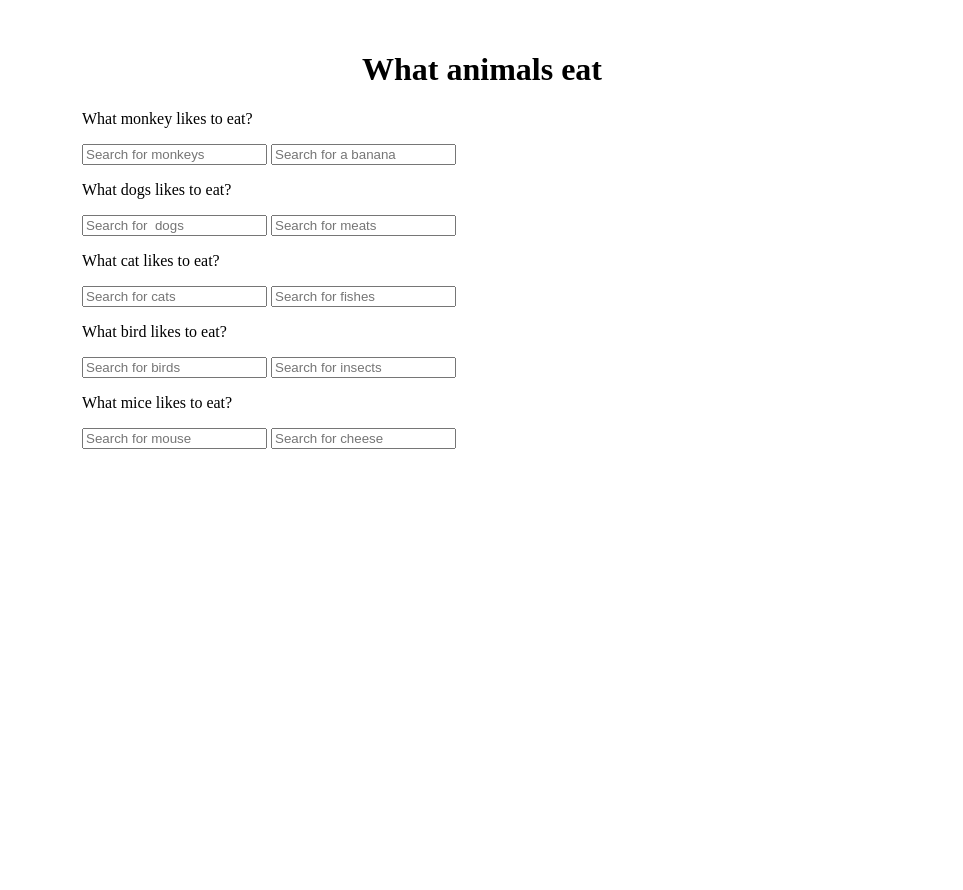
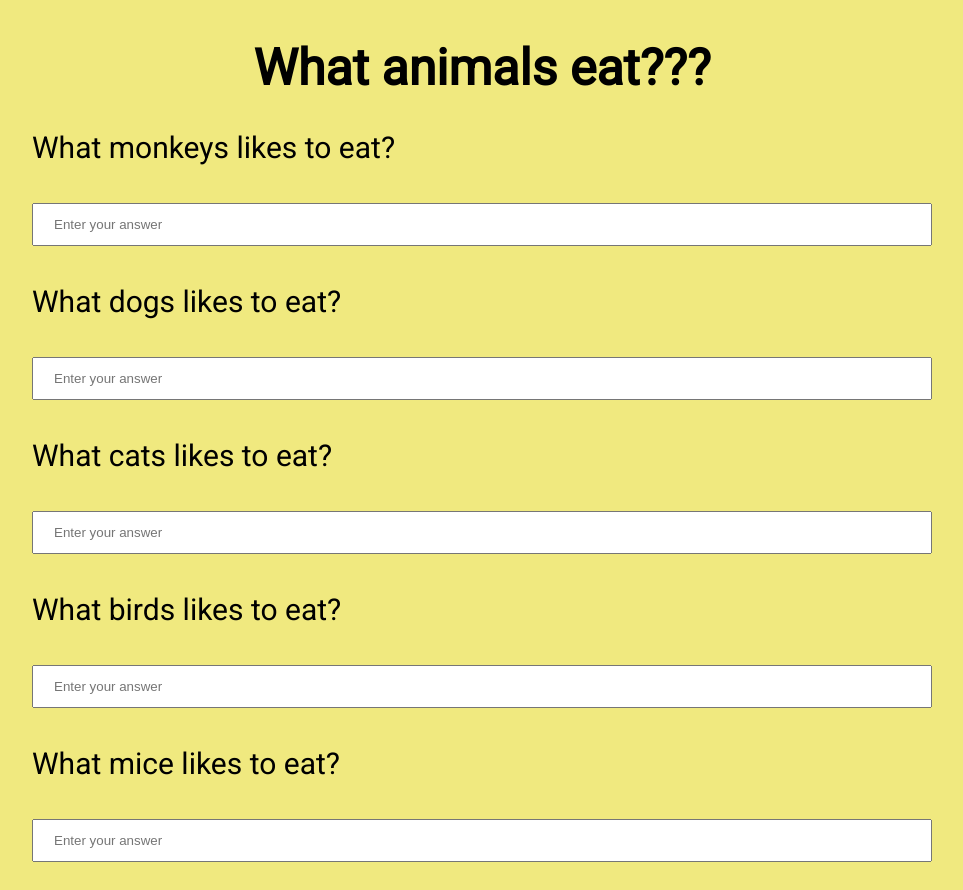
Before and after one commit to jsaona/mmp310-midterm, a plain HTML site: page index.html in a window 1280 px wide. Shown: the whole page, without its empty margins (158-1121 px from the left). Before the commit the page ends 800 px from the top, so only its background shows below. Drawn offline with nearby package versions, Linux system fonts and the light colour scheme.

Commit message:
update files

```diff
--- a/app.js
+++ b/app.js
@@ -1,35 +1,34 @@
 // document ready event
 $(document).ready(function() {
-	$('#query').on("keypress", function(event) {
+	$('.query').on("keypress", function(event) {
 		if (event.which == 13) {
-			var offset = Math.round(Math.random() * 1000);
+			var key = "6MXMy6ZYATEAV1L1DDsONAb002dfnMh2";
 			var query = this.value;
-			var key = "6MXMy6ZYATEAV1L1DDsONAb002dfnMh2";
-			var url = "https://api.giphy.com/v1/gifs/search?q="
+			var animal = this.id;
+			var url = "https://api.giphy.com/v1/gifs/random?tag="
 						+ query
 						+ "&api_key="
-						+ key
-						+ "&limit=1"
-						+ "&offset="
-						+ offset;
+						+ key;
+			var animalUrl = "https://api.giphy.com/v1/gifs/random?tag="
+						+ animal
+						+ "&api_key="
+						+ key;
 
 			$.getJSON(url, function(json) {
+				$.getJSON(animalUrl, function(animalJson) {
 						console.log(json);
-				document.getElementById('gifs').innerHTML = "";
-				for (let i = 0; i < json.data.length; i++) {
-					const img = json.data[i];
-					if (img.images.downsized.url) {
+					//document.getElementById('gifs').innerHTML = "";
+						if (json.data.images.downsized.url) {
+
 							const imgElem = $('<img>')
-							.attr('src', img.images.downsized.url);
-
+								.attr('src', json.data.images.downsized.url);
 							const imgContainer = $('<div>')
 								.addClass('gif');
-
 							imgContainer.append(imgElem);
 
 							 $('#gifs').append(imgContainer);
 						}
-				}
+					});
 			});
 		}
 	});
--- a/index.html
+++ b/index.html
@@ -5,26 +5,32 @@
   <title>Midterm</title>
   <meta charset="utf-8">
   <link rel="stylesheet" href="style.css">
+  <link href="https://fonts.googleapis.com/css?family=Roboto" rel="stylesheet">
 </head>
 
 <body>
   <div id="container">
-    <h1>What animals eat</h1>
-    <p>What monkey likes to eat?</p>
-    <input type="text" placeholder="Search for monkeys" id="query">
-    <input type="text" placeholder="Search for a banana" id="query">
+    <h1>What animals eat???</h1>
+
+
+    <p>What monkeys likes to eat?</p>
+    <input type="text" placeholder="Enter your answer" id="monkey" class="query">
+
+
     <p>What dogs likes to eat?</p>
-    <input type="text" placeholder="Search for  dogs" id="query">
-    <input type="text" placeholder="Search for meats" id="query">
-    <p>What cat likes to eat?</p>
-    <input type="text" placeholder="Search for cats" id="query">
-    <input type="text" placeholder="Search for fishes " id="query">
-    <p>What bird likes to eat?</p>
-    <input type="text" placeholder="Search for birds" id="query">
-    <input type="text" placeholder="Search for insects" id="query">
+    <input type="text" placeholder="Enter your answer" id="query" class="query">
+
+
+    <p>What cats likes to eat?</p>
+    <input type="text" placeholder="Enter your answer" id="query" class="query">
+
+
+    <p>What birds likes to eat?</p>
+    <input type="text" placeholder="Enter your answer" id="query" class="query">
+
+
     <p>What mice likes to eat?</p>
-    <input type="text" placeholder="Search for mouse" id="query">
-    <input type="text" placeholder="Search for cheese" id="query">
+    <input type="text" placeholder="Enter your answer" id="query" class="query">
     <div id="gifs"></div>
   </div>
 
--- a/style.css
+++ b/style.css
@@ -1,19 +1,29 @@
 body{
-
+	background-color:#F0E97F ;
+	font-family: 'Roboto', sans-serif;
 }
 h1{
 	text-align: center;
-	padding-top: 30px;
+	font-size:50px;
+	padding-top: 5px;
 }
 #container {
-	width: 800px;
+	width: 900px;
 	margin: 20px auto;
 }
-
+p{
+font-size: 30px;
+}
+input[type=text] {
+    width: 100%;
+    padding: 12px 20px;
+    margin: 8px 0;
+    box-sizing: border-box;
+}
 #gifs {
 	display: grid;
 	grid-template-columns: 1fr 1fr 1fr 1fr;
-	background-color: white;
+	background-color: black;
 }
 
 .gif {
```
Lines whose indentation alone changed are shown as unchanged.
